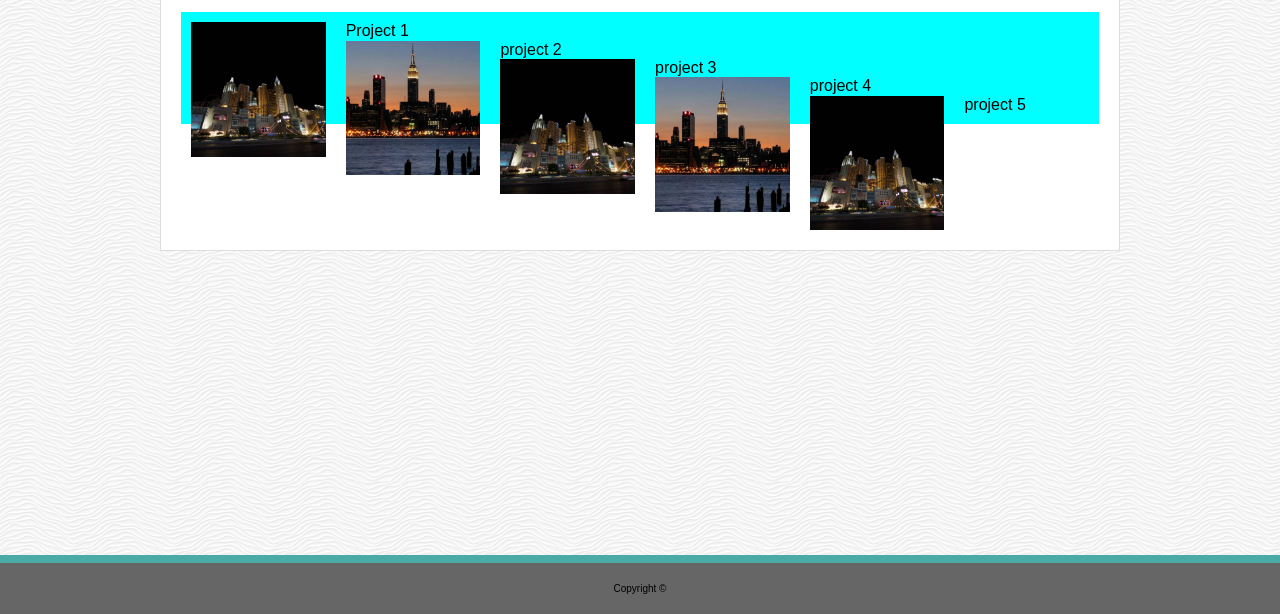
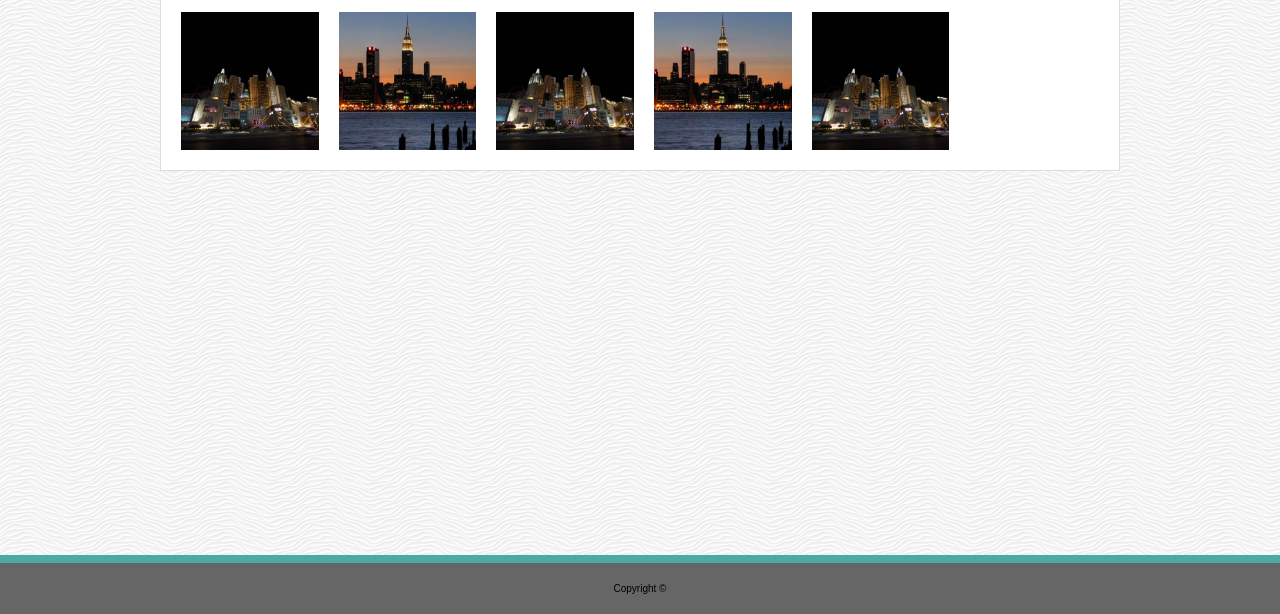
Before and after one commit to DAHuerta/Basic-Portfolio, a plain HTML site: page portfolio.html in a window 1280 px wide. Shown: the part 186-800 px from the top of the page. Drawn offline with Linux system fonts and the light colour scheme.

Commit message:
Final edits for project 1

```diff
--- a/assets/css/style.css
+++ b/assets/css/style.css
@@ -180,8 +180,3 @@ button:hover {
 section {
     overflow: auto;
 }
-
-.container {
-    background-color: aqua;
-    padding: 10px;
-}
--- a/portfolio.html
+++ b/portfolio.html
@@ -36,25 +36,10 @@
                     <h1>Portfolio</h1>
                     <div class="container">
                         <a href="#"><img src="assets/images/city2.jpg" width="15%" alt=""></a>
-                            <div class="project">
-                                Project 1
-                            </div>
                         <a href="#"><img src="assets/images/city1.jpg" width="15%" alt=""></a>
-                            <div class="project">
-                                project 2
-                            </div>
                         <a href="#"><img src="assets/images/city2.jpg" width="15%" alt=""></a>
-                            <div class="project">
-                                project 3
-                            </div>
                         <a href="#"><img src="assets/images/city1.jpg" width="15%" alt=""></a>
-                            <div class="project">
-                                project 4
-                            </div>
                         <a href="#"><img src="assets/images/city2.jpg" width="15%" alt=""></a>
-                            <div class="project">
-                                project 5
-                            </div>
                     </div>
                 </section>
             </div>
```
Also changed, not shown: 1 other file.
